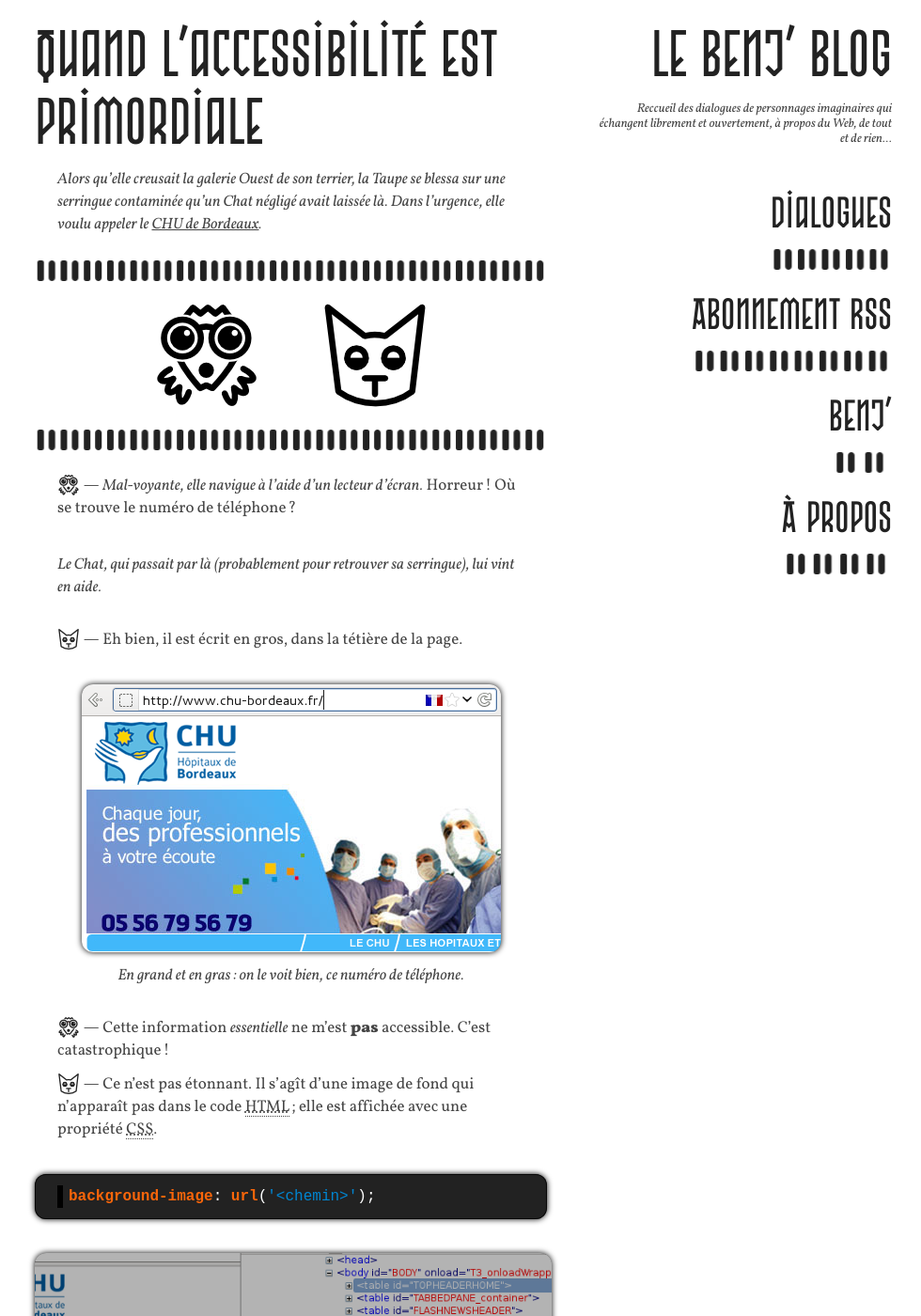
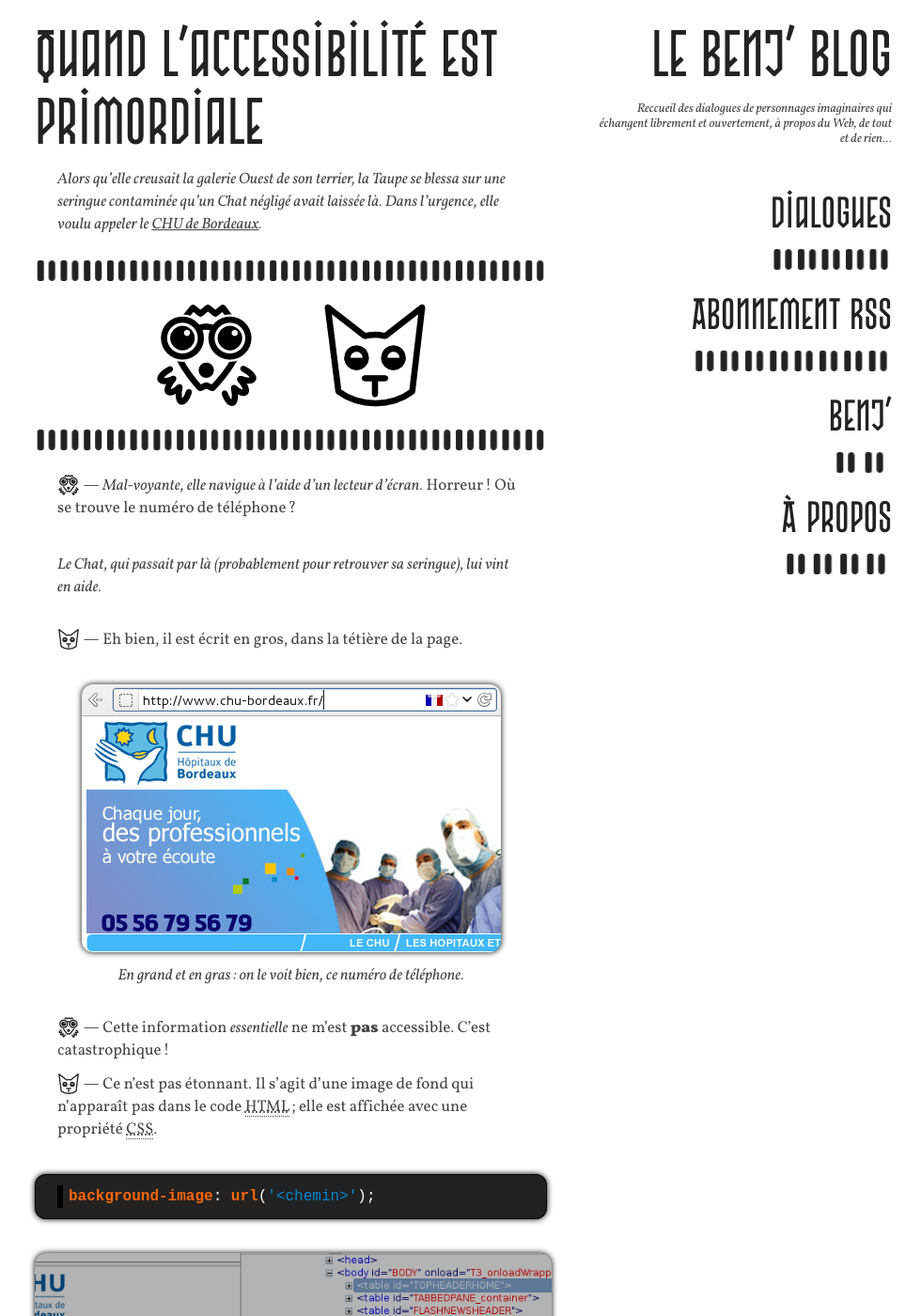
Before and after one commit to bmenant/bmenant.github.com, a Jekyll site: the page built from _posts/2012-01-23-quand-l-accessibilite-est-primordiale.html, in a window 1280 px wide and 1400 px high. Shown: the whole window at 94% size, without its empty margins (147-1127 px from the left). Built offline with Jekyll 4.4.1, drawn with Linux system fonts in a browser that asks for light colours; some of the changed text lies outside the part shown.

Commit message:
Orthographe

```diff
--- a/_posts/2012-01-23-quand-l-accessibilite-est-primordiale.html
+++ b/_posts/2012-01-23-quand-l-accessibilite-est-primordiale.html
@@ -3,7 +3,7 @@ layout: post
 permalink: /dialogues/quand-l-accessibilite-est-primordiale
 title: Quand l’accessibilité est primordiale
 description: 'Exemple concret d’inacessibilité inacceptable'
-argument: Alors qu’elle creusait la galerie Ouest de son terrier, la Taupe se blessa sur une serringue contaminée qu’un Chat négligé avait laissée là. Dans l’urgence, elle voulu appeler le <a href="http://www.chu-bordeaux.fr/">CHU de Bordeaux</a>.
+argument: Alors qu’elle creusait la galerie Ouest de son terrier, la Taupe se blessa sur une seringue contaminée qu’un Chat négligé avait laissée là. Dans l’urgence, elle voulu appeler le <a href="http://www.chu-bordeaux.fr/">CHU de Bordeaux</a>.
 characters: ['La Taupe', 'Le Chat']
 categories: ['Accessibilité']
 sources: [
@@ -19,7 +19,7 @@ update:
 	Horreur<span class="typo-ph">!</span> Où se trouve le numéro de téléphone<span class="typo-ph">?</span>
 </p>
 
-<p class="didascalie"><i>Le Chat, qui passait par là (probablement pour retrouver sa serringue), lui vint en aide.</i></p>
+<p class="didascalie"><i>Le Chat, qui passait par là (probablement pour retrouver sa seringue), lui vint en aide.</i></p>
 
 <p><b class="le-chat">Le Chat</b> &mdash;
 	Eh bien, il est écrit en gros, dans la tétière de la page.
@@ -35,7 +35,7 @@ update:
 </p>
 
 <p><b class="le-chat">Le Chat</b> &mdash;
-	Ce n’est pas étonnant. Il s’agît d’une image de fond qui n’apparaît pas dans le code <abbr title="HyperText Markup Language">HTML</abbr><span class="typo-ph">;</span> elle est affichée avec une propriété <abbr title="Cascading Style Sheets">CSS</abbr>.
+	Ce n’est pas étonnant. Il s’agit d’une image de fond qui n’apparaît pas dans le code <abbr title="HyperText Markup Language">HTML</abbr><span class="typo-ph">;</span> elle est affichée avec une propriété <abbr title="Cascading Style Sheets">CSS</abbr>.
 </p>
 
 {% highlight css %}background-image: url('<chemin>');
```
Also changed, not shown: other parts of _posts/2012-01-23-quand-l-accessibilite-est-primordiale.html (+1 -1 lines).
